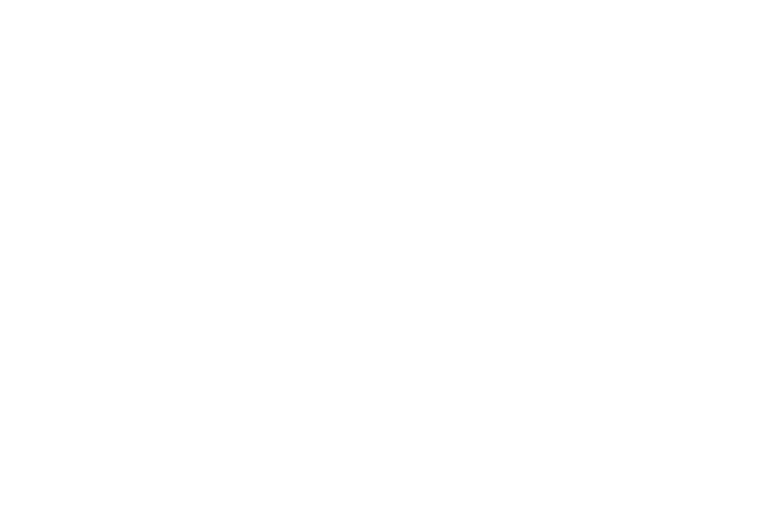
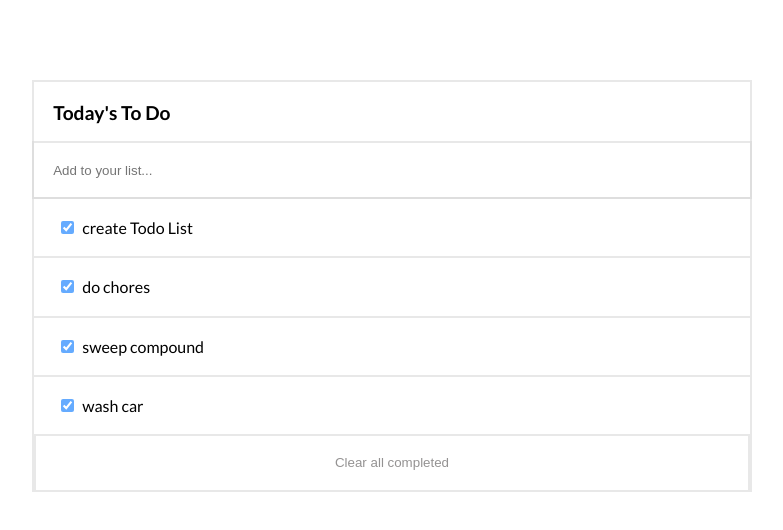
Before and after one commit to dselasea/todos, a website built with webpack: page src/index.html in a window 1280 px wide. Shown: the whole page, without its empty margins (248-1031 px from the left). Built offline with nearby package versions, Linux system fonts and the light colour scheme.

Commit message:
Add content to index.html, add styles, add list dynamically

```diff
--- a/src/index.html
+++ b/src/index.html
@@ -7,5 +7,16 @@
   <title>Todo List</title>
 </head>
 <body>
+  <div class="container">
+    <div class="todos">
+      <h1>Today's To Do</h1>
+      <form>
+        <input type="text" placeholder="Add to your list...">
+        <ul class="tasks-list">
+        </ul>
+        <button>Clear all completed</button>
+      </form>
+    </div>
+  </div>
 </body>
 </html>
--- a/src/index.js
+++ b/src/index.js
@@ -1,2 +1,41 @@
 import _ from 'lodash';
 import './style.css';
+
+const tasks = [
+  {
+    description: 'create Todo List',
+    completed: false,
+    index: 1
+  },
+  {
+    description: 'do chores',
+    completed: true,
+    index: 2
+  },
+  {
+    description: 'sweep compound',
+    completed: false,
+    index: 3
+  },
+  {
+    description: 'wash car',
+    completed: false,
+    index: 4
+  },
+];
+
+const taskList = document.querySelector('.tasks-list');
+
+const todoList = (tasks) => {
+  // tasks.map((task) => {
+  //   console.log(task.completed, task.index, task.description);
+  // })
+  let htmlList = '';
+  for(let i = 0; i < tasks.length; i += 1){
+    htmlList += `<li id=${tasks[i].index}><label class="check-container"><input type="checkbox" checked=${tasks[i].completed} >${tasks[i].description}</label></li>`
+  }
+
+  taskList.innerHTML = (htmlList);
+};
+
+todoList(tasks);
--- a/src/style.css
+++ b/src/style.css
@@ -0,0 +1,65 @@
+@import url('https://fonts.googleapis.com/css2?family=Lato:wght@100;300;400;700;900&display=swap');
+
+* {
+  margin: 0;
+  padding: 0;
+  box-sizing: border-box;
+}
+
+body {
+  font-family: 'Lato', sans-serif;
+  font-size: 16px;
+}
+
+.container {
+  max-width: 1200px;
+  margin: 5rem auto;
+}
+
+.todos {
+  width: 60%;
+  border: 2px solid rgba(217, 217, 217, 0.595);
+  margin: 0 auto;
+}
+
+.todos h1 {
+  font-size: 1.2rem;
+}
+
+.todos h1,
+ul li,
+form > input,
+form button {
+  padding: 1.2rem;
+}
+
+ul li {
+  list-style: none;
+  border-top: 2px solid rgba(217, 217, 217, 0.595);
+}
+
+
+ul li input {
+  cursor: pointer;
+  opacity: 0.6;
+  margin-right: 0.5rem;
+}
+
+ul li .check-container {
+  padding-left: 0.5rem;
+}
+
+form > input {
+  width: 100%;
+  border: none;
+  outline: 2px solid rgba(217, 217, 217, 0.595);
+}
+
+form button {
+  width: 100%;
+  border: 2px solid rgba(217, 217, 217, 0.595);
+  background-color: #fff;
+  border-bottom: 0;
+  cursor: pointer;
+  color: rgba(123, 121, 121, 0.81);
+}
```
